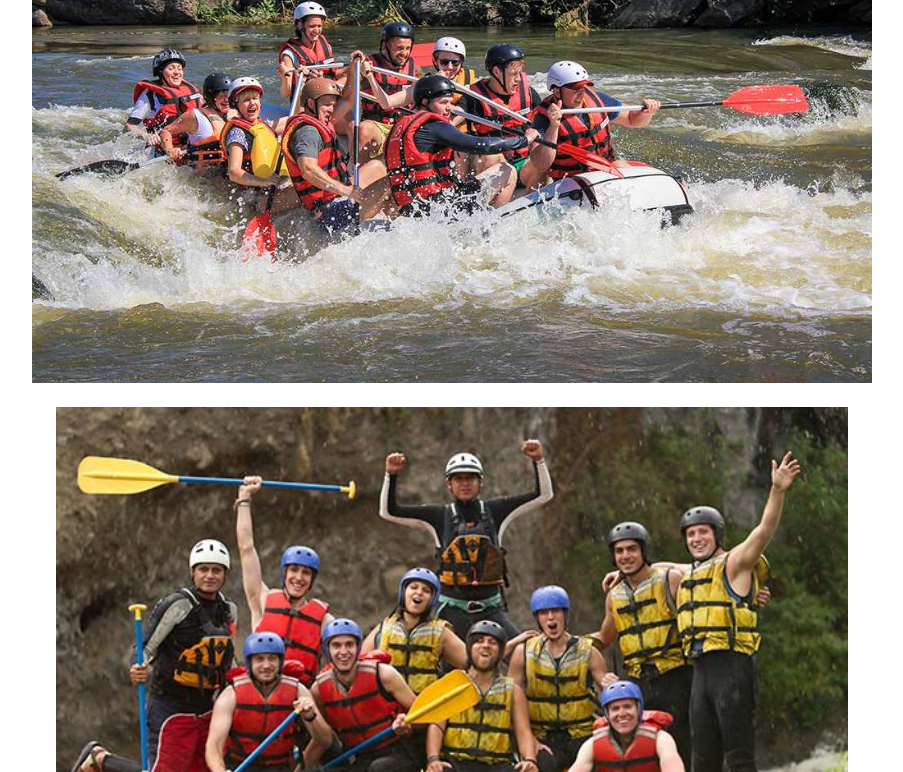
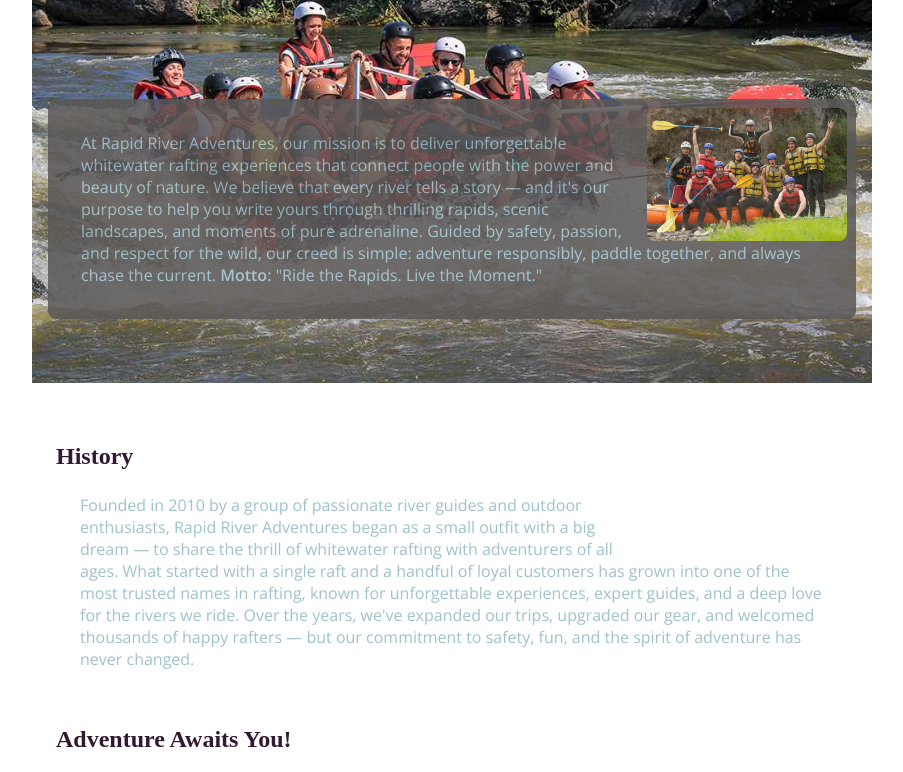
Before and after one commit to Nwasir/wdd130, a plain HTML site: page wwr/about.html in a window 1280 px wide. Shown: the part 387-1159 px from the top of the page, without its empty margins (188-1091 px from the left). Drawn offline with nearby package versions, Linux system fonts and the light colour scheme.

Commit message:
changed title and styled article

```diff
--- a/wwr/about.html
+++ b/wwr/about.html
@@ -4,12 +4,12 @@
 <head>
     <meta charset="UTF-8">
     <meta name="viewport" content="width=device-width, initial-scale=1.0">
-    <title>Document</title>
+    <title>About Us</title>
     <meta name="description" content="A project about white water rafting">
     <meta name="author" content="Nnanna Arua Uko">
     <!-- Google Fonts -->
-    <link href="https://fonts.googleapis.com/css2?family=Bebas+Neue&family=Open+Sans:wght@400;600&display=swap"
-        rel="stylesheet">
+    <link href="https://fonts.googleapis.com/css2?family=Open+Sans:wght@400;600&display=swap" rel="stylesheet">
+
     <link rel="stylesheet" href="styles/rafting.css">
 </head>
 
@@ -55,7 +55,7 @@
                to safety, fun, and the spirit of adventure has never changed.</p>
         </section>
         <section>
-            <h2>Adventure Awaits You!</h2>
+            <h2>Adventure Awaits You!</h2><br>
             <img src="images/adventure1.jpg" alt="first Adventure">
             <img src="images/adventure2.jpg" alt="Second Adventure">
             <img src="images/adventure3.jpg" alt="Third Adventure">
--- a/wwr/styles/rafting.css
+++ b/wwr/styles/rafting.css
@@ -4,7 +4,13 @@
     --accent1-color: #9FC2CC;
     --accent2-color: #F1ECCE;
     --heading-font: "Bebas Neue";
-    --body-font: "Open Sans";
+    --body-font: "Open Sans", sans-serif;
+}
+
+* {
+    margin: 0;
+    padding: 0;
+    box-sizing: border-box;
 }
 
 header {
@@ -12,11 +18,6 @@ header {
     color: var(--accent2-color);
 }
 
-* {
-    margin: 0;
-    padding: 0;
-    box-sizing: border-box;
-}
 body {
     font-family: var(--body-font);
     color: var(--accent1-color);
@@ -61,28 +62,22 @@ h1 {
     color: #fff;
 }
 
-article {
-    position: relative;
+.hero article img {
+    float: right;
+    margin-left: 16px;
+    width: 200px;
+    height: auto;
+    border-radius: 8px;
 }
 
-/* article img {
-    display: block;
-    width: 100%;
-    height: auto;
+.hero article {
+    width: auto;
+    top: -300px;
+    position: relative;
+    border: 1px solid #5a5757;
+    background-color: #5a5757;
+    border-radius: 8px;
+    opacity: 0.85;
+    margin-bottom: -200px;
+    padding-bottom: -200px;
 }
-
-article p {
-    position: absolute;
-    top: 20px;
-    width: 100%;
-    padding: 16px;
-    text-align: center;
-    opacity: 0.7;
-    background-color: var(--accent1-color);
-    color: #fff;
-}
-
-/* .hero article {
-    float: right;
-    width: 125px;
-} */
```
